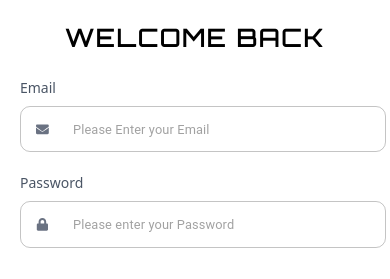
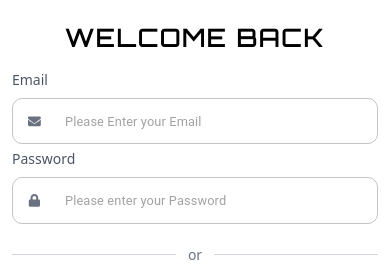
Before and after one commit to sriganeshDev/testing, a React (Vite) app: page / in a window 390 px wide. Shown: the part 225-504 px from the top of the page. Built offline with nearby package versions, Linux system fonts and the light colour scheme.

Commit message:
form updated

```diff
--- a/src/Components/ReusableComp/CommonSelectField.jsx
+++ b/src/Components/ReusableComp/CommonSelectField.jsx
@@ -9,7 +9,7 @@ export default function CommonSelectField({ select, formik }) {
     <div>
       <FormControl
         required
-        sx={{ m: 1, minWidth: "100%" }}
+        sx={{ minWidth: "100%" }}
         error={Boolean(
           formik.touched[select.name] && formik.errors[select.name]
         )}
--- a/src/Components/ReusableComp/CommonTextField.jsx
+++ b/src/Components/ReusableComp/CommonTextField.jsx
@@ -6,11 +6,7 @@ import { Checkbox, FormControlLabel } from "@mui/material";
 const CommmonTextField = ({ fields, formik }) => {
   return (
     <div className="w-full">
-      <Box
-        key={fields.id}
-        sx={{ m: 1, width: "100%" }}
-        className=" flex flex-col"
-      >
+      <Box key={fields.id} sx={{ minWidth: "96%" }} className=" flex flex-col">
         {fields.type === "checkbox" ? (
           <FormControlLabel
             control={
--- a/src/Pages/Auth/AuthParent.jsx
+++ b/src/Pages/Auth/AuthParent.jsx
@@ -44,7 +44,7 @@ const AuthParent = () => {
           <div className="absolute inset-0  max-md:bg-gradient-to-t from-gray-900/60  to-gray-300/20 z-0"></div>
         </div>
 
-        <div className="w-full md:w-1/2 h-2/3 md:h-full lg:bg-gray-50 rounded-r-2xl flex justify-center max-md:p-3 lg:overflow-y-auto  ">
+        <div className="w-full md:w-1/2 h-2/3 md:h-full lg:bg-gray-50 rounded-r-2xl flex justify-center max-md:p-3 overflow-y-auto  ">
           <Outlet />
         </div>
       </div>
```
